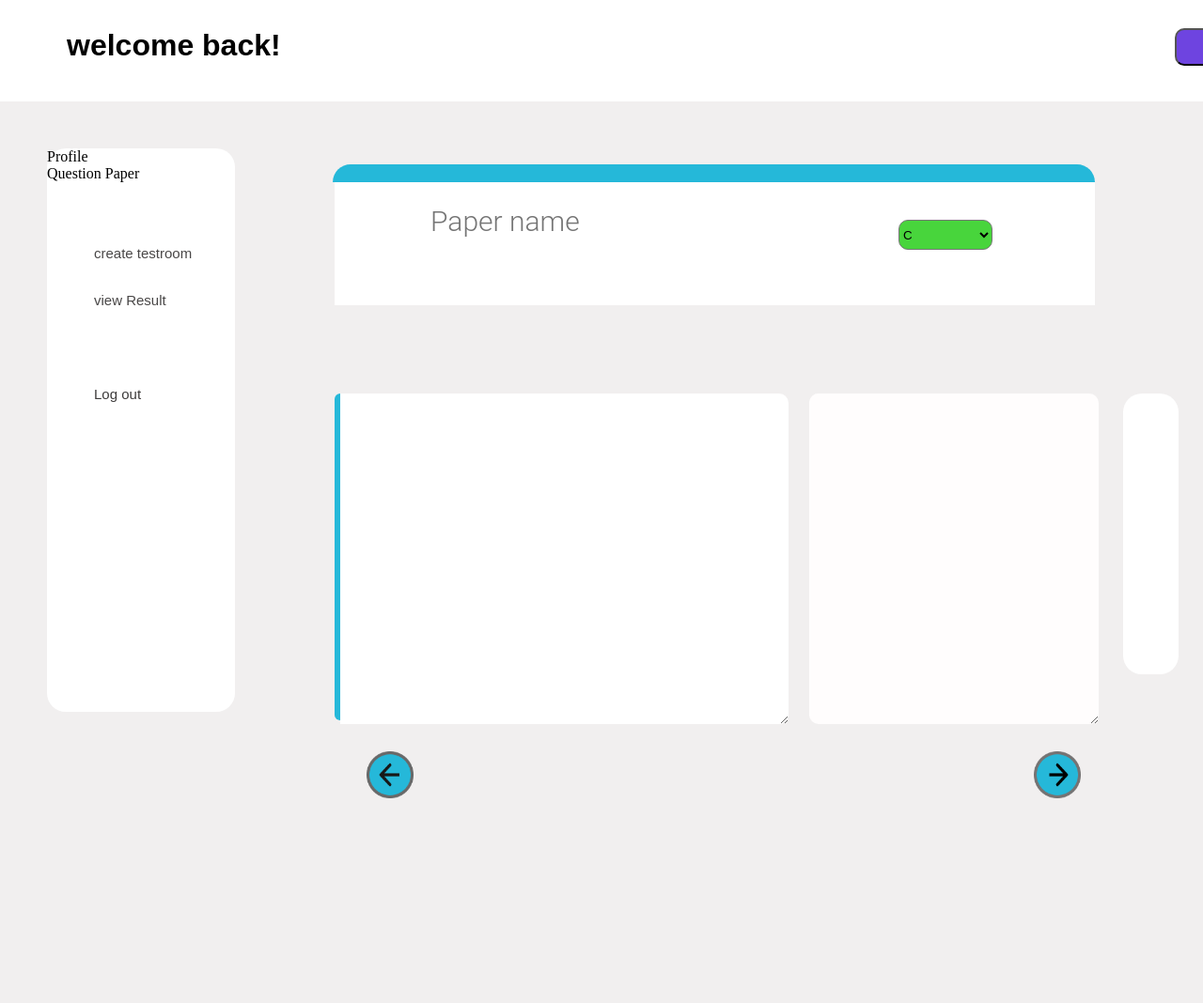
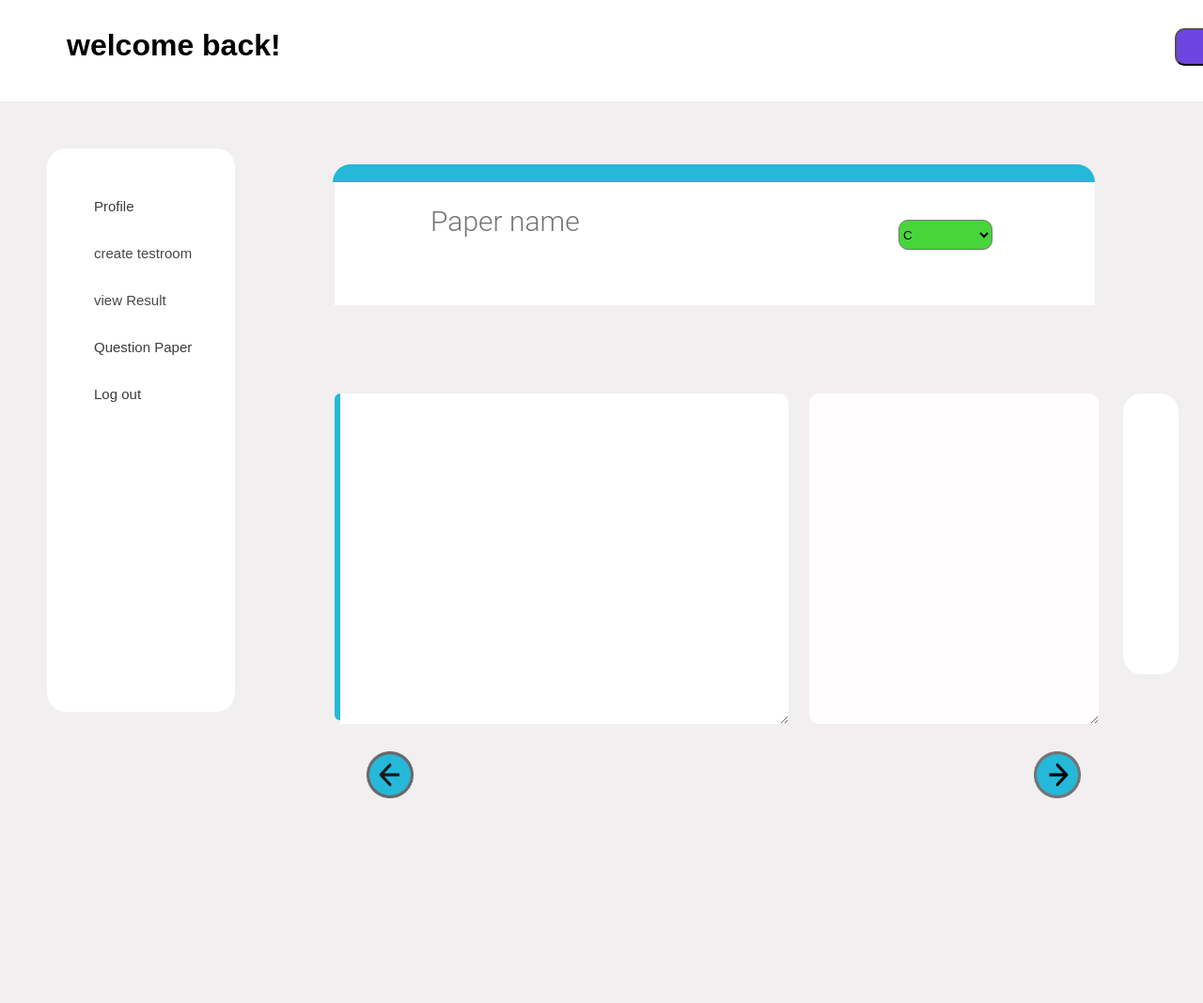
Before and after one commit to Piyushkumarsoni/LabCode, a Django app: page /question_paper in a window 1280 px wide; the page is wider, and only the part inside the window is pictured. Shown: that part at 94% size. Run offline with Django 3.2, Linux system fonts and the light colour scheme.

Commit message:
something change in pages

```diff
--- a/template/enrollment.html
+++ b/template/enrollment.html
@@ -16,9 +16,9 @@
     <div class="box1">
         <div class="box2">
             <div class="profile" ><a href="{% url 'teacher'%}">Profile</a></div>
-            <div class="create_testroom" ><a href="#">create testroom</a></div>
+            <div class="create_testroom" ><a href="{% url 'enrollment' %}">create testroom</a></div>
             <div class="View_Result" ><a href="#">view Result</a></div>
-            <div class="Qustion_paper" ><a href="#">Question Paper</a></div>
+            <div class="Qustion_paper" ><a href="{% url 'question_paper'%}">Question Paper</a></div>
             <div class="Logout" ><a href="{% url 'login'%}">Log out</a></div>
         </div>
 
--- a/template/questions_paper.html
+++ b/template/questions_paper.html
@@ -16,10 +16,10 @@
         </div>
         <div class="box1">
             <div class="box2">
-                <div class="profile" ><a href="{% url 'teacher' %}"></a>Profile</a></div>
+                <div class="profile" ><a href="{% url 'teacher' %}">Profile</a></div>
                 <div class="create_testroom" ><a href="{% url 'enrollment' %}">create testroom</a></div>
                 <div class="View_Result" ><a href="#">view Result</a></div>
-                <div class="Qustion_paper" ><a href="{% url 'question_paper'%}"></a>Question Paper</a></div>
+                <div class="Qustion_paper" ><a href="{% url 'question_paper'%}">Question Paper</a></div>
                 <div class="Logout" ><a href="{% url 'login'%}">Log out</a></div>
             </div>
         </div>
```
